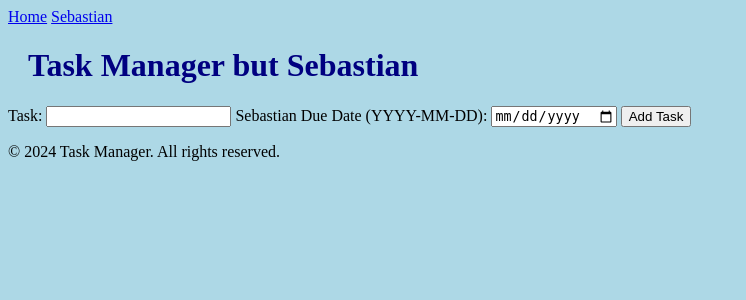
After one commit to bobbob2093/websiteportfolio, a Flask app: page /sebastian in a window 1280 px wide. The commit adds this page. Shown: the top 300 px of the page, without its empty margins (0-746 px from the left). Run offline with Flask 3, Linux system fonts and the light colour scheme.

Commit message:
CSSandNAV
Added and linked stylesheet
Added and routed button

```diff
--- a/app.py
+++ b/app.py
@@ -38,6 +38,11 @@ def home():
     tasks = Task.query.all()
     return render_template('home.html', tasks=tasks)
 
+@app.route('/sebastian')
+def sebastian():
+    tasks = Task.query.all()
+    return render_template('sebastian.html', tasks=tasks)
+
 @app.route('/add', methods=['POST'])
 def add_task():
     description = request.form['task']
--- /dev/null
+++ b/static/css/mainstyle.css
@@ -0,0 +1,8 @@
+body {
+    background-color: lightblue;
+  }
+
+  h1 {
+    color: navy;
+    margin-left: 20px;
+  }
--- a/templates/base.html
+++ b/templates/base.html
@@ -2,6 +2,7 @@
 <!DOCTYPE html>
 <html>
 <head>
+    <link rel="stylesheet" href="{{ url_for('static', filename='css/mainstyle.css') }}">
     <title>{% block title %}Task Manager{% endblock %}</title>
 </head>
 <body>
@@ -9,6 +10,7 @@
         <nav>
             <!-- Navigation bar content here -->
             <a href="/">Home</a>
+            <a href="/sebastian">Sebastian</a>
         </nav>
     </header>
 
--- /dev/null
+++ b/templates/sebastian.html
@@ -0,0 +1,24 @@
+<!-- templates/home.html -->
+{% extends "base.html" %}
+
+{% block content %}
+<h1>Task Manager but Sebastian</h1>
+<form action="/add" method="post">
+    Task: <input type="text" name="task" />
+    Sebastian Due Date (YYYY-MM-DD): <input type="date" name="due_date" />
+    <input type="submit" value="Add Task" />
+</form>
+<ul>
+    {% for task in tasks %}
+    <li>
+        {% if task.completed %}
+        <input type="checkbox" checked onclick="window.location.href='/toggle/{{ task.id }}';" />
+        {% else %}
+        <input type="checkbox" onclick="window.location.href='/toggle/{{ task.id }}';" />
+        {% endif %}
+        {{ task.description }} - Due: {{ task.due_date.strftime('%Y-%m-%d') }}
+        <a href="/delete/{{ task.id }}">Delete</a>
+    </li>
+    {% endfor %}
+</ul>
+{% endblock %}
```
